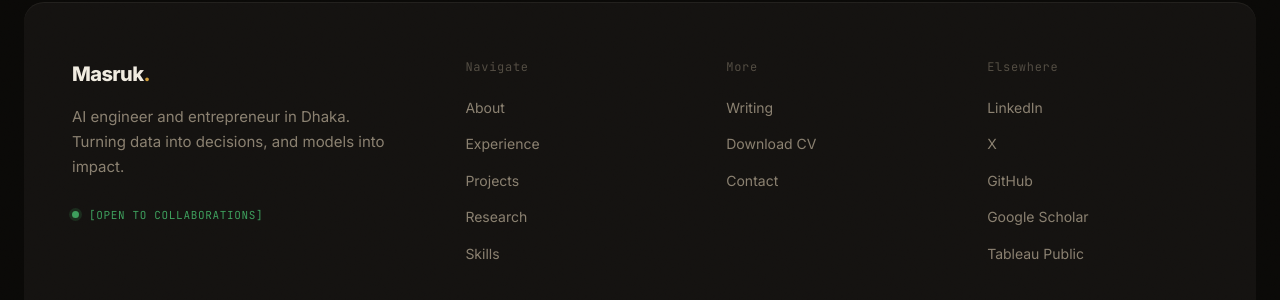
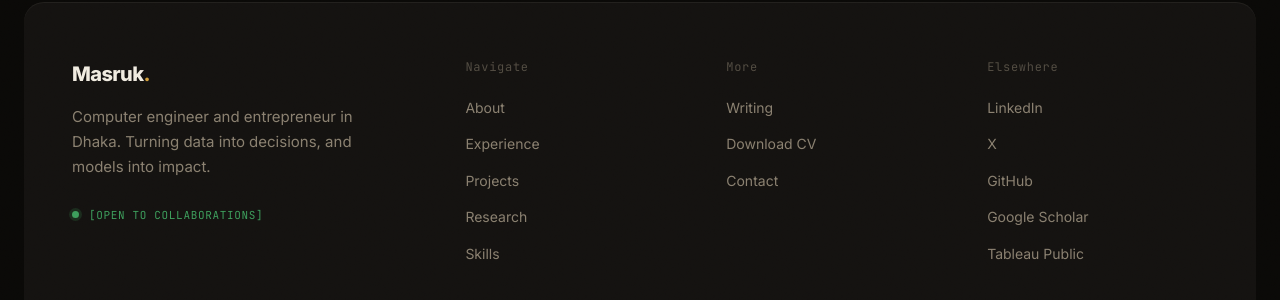
Before and after one commit to MasrukHabib/MasrukHabib.github.io, a Jekyll site: the page built from index.html, in a window 1280 px wide and 900 px high, scrolled down 12194 px. Shown: the part 484-784 px from the top of the window. Built offline with Jekyll 4.4.1, drawn with Linux system fonts in a browser that asks for light colours.

Commit message:
Use Computer Engineer in the footer, page title and blog author line

```diff
--- a/_includes/footer.html
+++ b/_includes/footer.html
@@ -4,7 +4,7 @@
       <div class="footer-top">
         <div class="footer-brand">
           <a href="{{ home }}" class="logo">Masruk<span>.</span></a>
-          <p>AI engineer and entrepreneur in Dhaka. Turning data into decisions, and models into impact.</p>
+          <p>Computer engineer and entrepreneur in Dhaka. Turning data into decisions, and models into impact.</p>
           <span class="status-badge"><span class="status-dot" aria-hidden="true"></span>[OPEN TO COLLABORATIONS]</span>
         </div>
         <div class="footer-col">
--- a/_includes/head-home.html
+++ b/_includes/head-home.html
@@ -1,8 +1,8 @@
-  <title>Masruk Habib | AI Engineer, Entrepreneur & Machine Learning Researcher</title>
-  <meta name="description" content="Portfolio of Masruk Habib, AI Engineer and Entrepreneur, Co-Founder of Sohoj Dokan, R&D Engineer at GoScurry.ai, AI/ML & LLM researcher. IEEE-published researcher, hackathon winner, based in Dhaka, Bangladesh." />
+  <title>Masruk Habib | Computer Engineer, Entrepreneur & Machine Learning Researcher</title>
+  <meta name="description" content="Portfolio of Masruk Habib, Computer Engineer and Entrepreneur, Co-Founder of Sohoj Dokan, R&D Engineer at GoScurry.ai, AI/ML & LLM researcher. IEEE-published researcher, hackathon winner, based in Dhaka, Bangladesh." />
   <meta name="author" content="Masruk Habib" />
   <link rel="canonical" href="{{ site.url }}/" />
-  <meta property="og:title" content="Masruk Habib | AI Engineer, Entrepreneur & ML Researcher" />
+  <meta property="og:title" content="Masruk Habib | Computer Engineer, Entrepreneur & ML Researcher" />
   <meta property="og:description" content="IEEE-published AI/ML researcher and R&D Engineer building intelligent systems with LLMs, RAG and data-driven insights." />
   <meta property="og:type" content="website" />
   <meta property="og:url" content="{{ site.url }}/" />
--- a/_layouts/post.html
+++ b/_layouts/post.html
@@ -15,7 +15,7 @@
           {%- endif %}
           <div class="byline">
             <img src="{{ '/assets/profile.webp' | relative_url }}" alt="" width="44" height="44">
-            <div><strong>Masruk Habib</strong><small>AI Engineer · R&amp;D at GoScurry.ai</small></div>
+            <div><strong>Masruk Habib</strong><small>Computer Engineer · Researcher</small></div>
             <div class="share">
               <a href="https://www.linkedin.com/sharing/share-offsite/?url={{ share_url }}" target="_blank" rel="noopener" aria-label="Share on LinkedIn">{% include icon.html name="linkedin" px=16 %}</a>
               <a href="https://twitter.com/intent/tweet?url={{ share_url }}&amp;text={{ page.title | url_encode }}" target="_blank" rel="noopener" aria-label="Share on X">{% include icon.html name="x-brand" px=16 %}</a>
```
